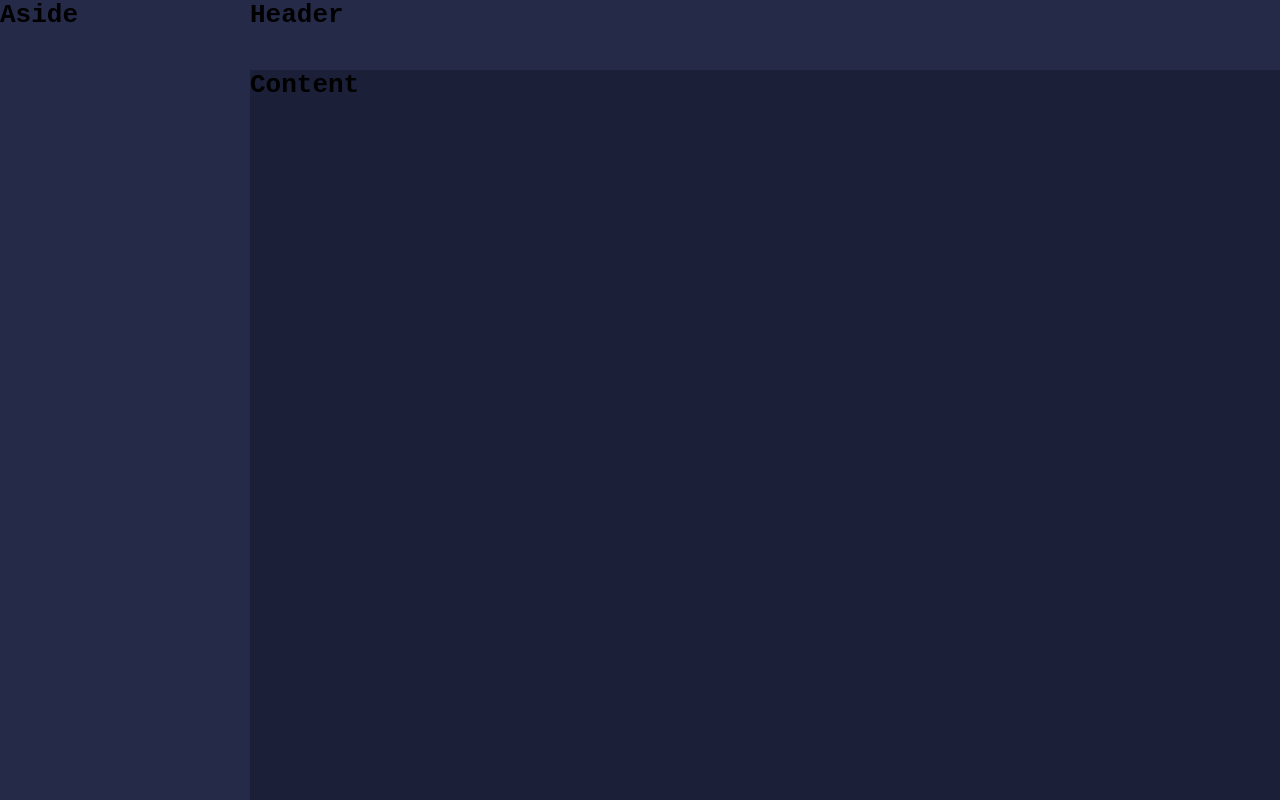
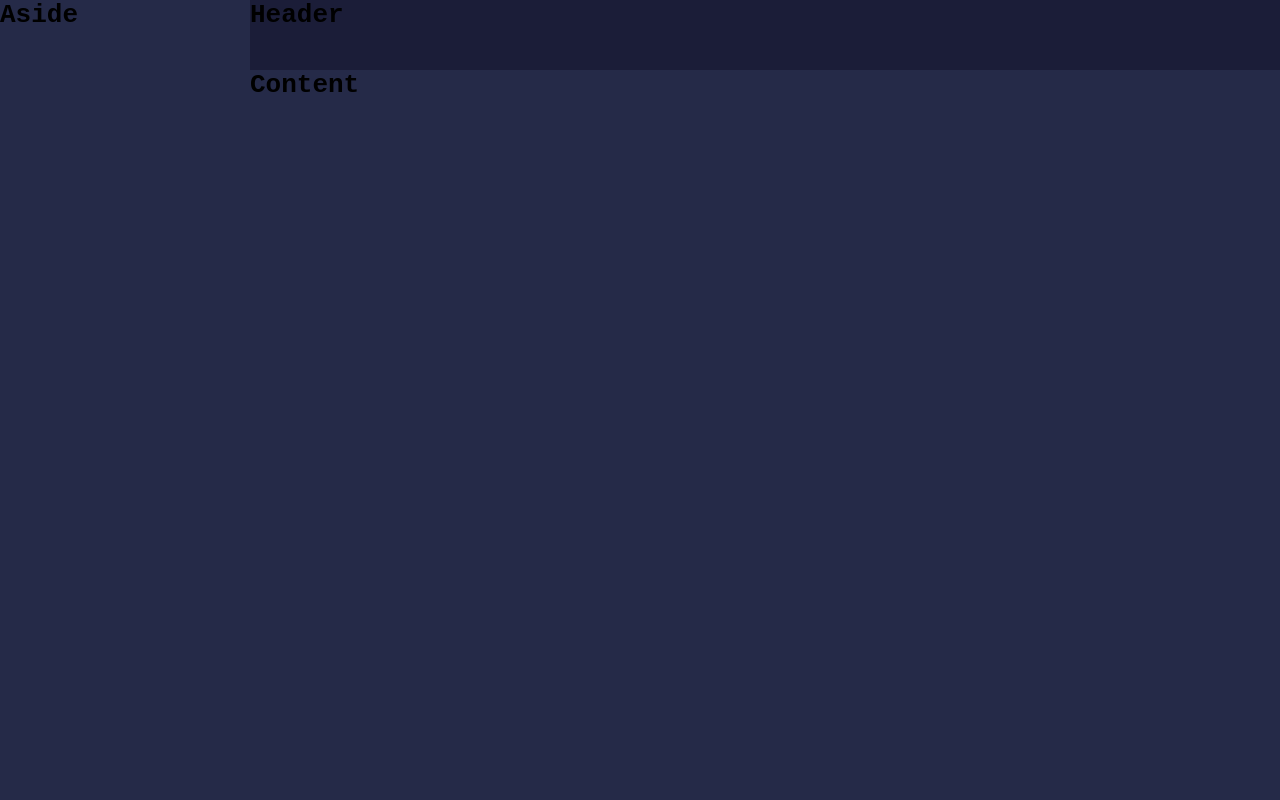
Before and after one commit to deborafsm/fe_tsx_react_be_lrv_php_db_mysql, a React (Create React App) app in the folder front_end_wallet/: page / in a window 1280 px wide. Built offline with nearby package versions, Linux system fonts and the light colour scheme.

Commit message:
up: ThemeProvider

```diff
--- a/front_end_wallet/src/App.tsx
+++ b/front_end_wallet/src/App.tsx
@@ -1,11 +1,16 @@
 import React from 'react';
+import {ThemeProvider} from 'styled-components'
+import dark from './styles/themes/dark';
+import light from './styles/themes/light';
 import GlobalStyle from './styles/GlobalStyle';
 import Layout from './components/Layout/layout';
 const App: React.FC = () => {
   return (
     <>
+    <ThemeProvider theme = {dark}>
       <GlobalStyle/>
         <Layout/>
+    </ThemeProvider>
 
     </>
 
--- a/front_end_wallet/src/components/Aside/aside.tsx
+++ b/front_end_wallet/src/components/Aside/aside.tsx
@@ -1,5 +1,5 @@
 import React from "react";
-import Container from './style'
+import {Container} from './style'
 
 
 const Aside: React.FC = () => {
--- a/front_end_wallet/src/components/Aside/style.ts
+++ b/front_end_wallet/src/components/Aside/style.ts
@@ -1,7 +1,8 @@
 import styled from 'styled-components';
 
-const Container = styled.div`
+export const Container = styled.div
+`
     grid-area: AS;
-    background-color: #252a48;
-`;
-export default Container
+    background-color: #252A48;
+`
+;
--- a/front_end_wallet/src/components/Content/content.tsx
+++ b/front_end_wallet/src/components/Content/content.tsx
@@ -1,6 +1,6 @@
 
 import React from "react";
-import Container from "./style";
+import {Container} from "./style";
 const Content: React.FC = () => {
     return (
         <Container>
--- a/front_end_wallet/src/components/Content/style.ts
+++ b/front_end_wallet/src/components/Content/style.ts
@@ -1,7 +1,8 @@
 import styled from 'styled-components';
 
-const Container = styled.div`
+export const Container = styled.div
+`
     grid-area: CT;
-    background-color: #1b1f38;
-`;
-export default Container
+    background-color: #252A48;
+`
+;
--- a/front_end_wallet/src/components/Header/header.tsx
+++ b/front_end_wallet/src/components/Header/header.tsx
@@ -1,6 +1,6 @@
 
 import React from "react";
-import Container from './style'
+import {Container} from './style'
 
 const Header: React.FC = () => {
     return (
--- a/front_end_wallet/src/components/Header/style.ts
+++ b/front_end_wallet/src/components/Header/style.ts
@@ -1,7 +1,8 @@
 import styled from 'styled-components';
 
-const Container = styled.div`
+export const Container = styled.div
+    `
     grid-area: HM;
-    background-color: #252a48;
-`;
-export default Container
+    background-color: ${props => props.theme.colors.primary};
+`
+    ;
--- a/front_end_wallet/src/styles/themes/dark.ts
+++ b/front_end_wallet/src/styles/themes/dark.ts
@@ -1,6 +1,6 @@
 export default {
     title: 'dark',
-    color: {
+    colors: {
         primary: '#1b1d38',
         secondary: '#252A48',
         tertiary: '#313862',
@@ -11,7 +11,7 @@ export default {
 
         success: '#4E41F0',
         info: '#F7931B',
-        warning: "#E44C4E"
+        warning:'#E44C4E',
 
-    }
-}
+    },
+};
```
Also changed, not shown: front_end_wallet/src/styles/styled.d.ts (added, +20 -0 lines), front_end_wallet/src/styles/styled.ts (deleted, +0 -18 lines), front_end_wallet/src/styles/themes/light.ts (+4 -4 lines), 2 other files (tests, documents, lock files or other folders).
